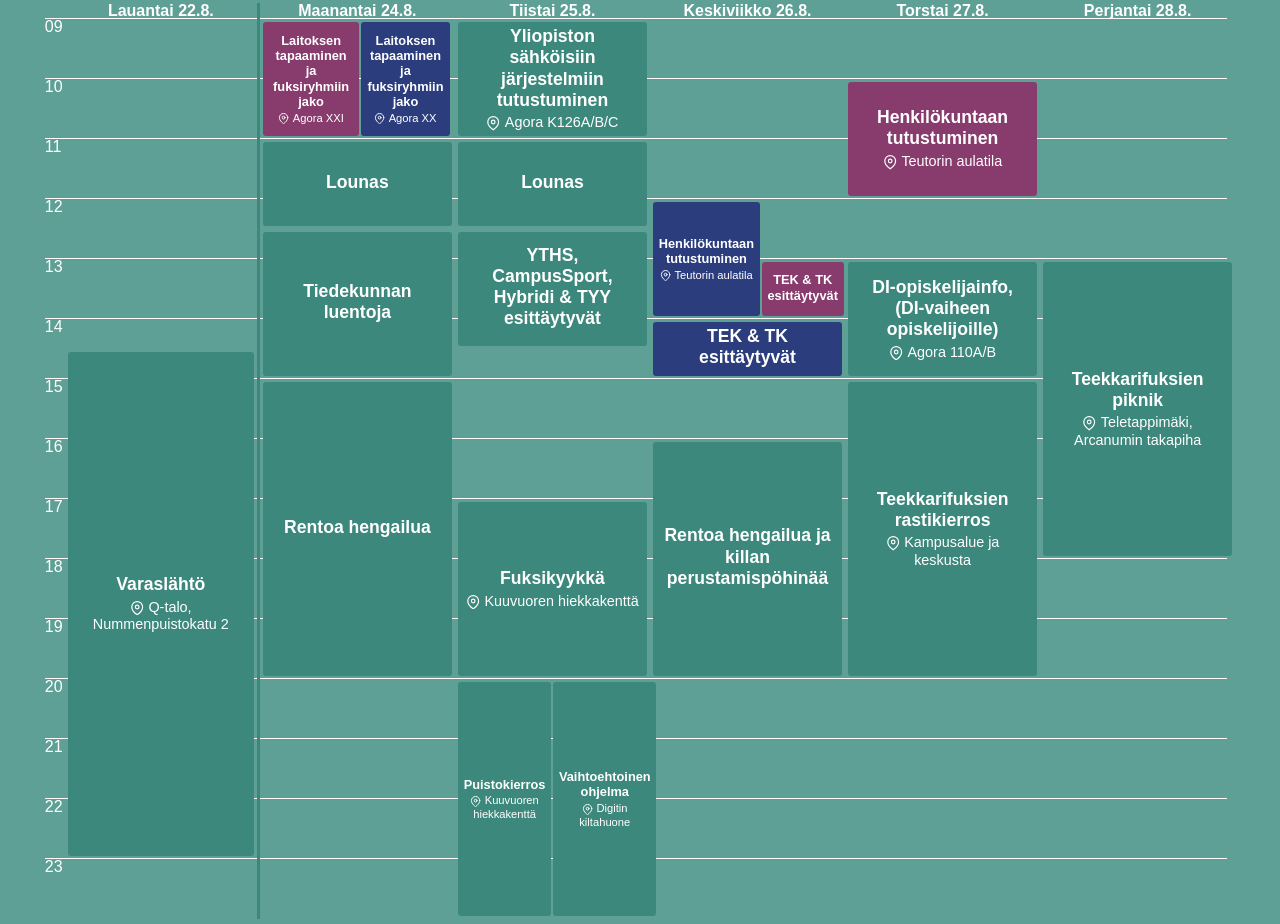
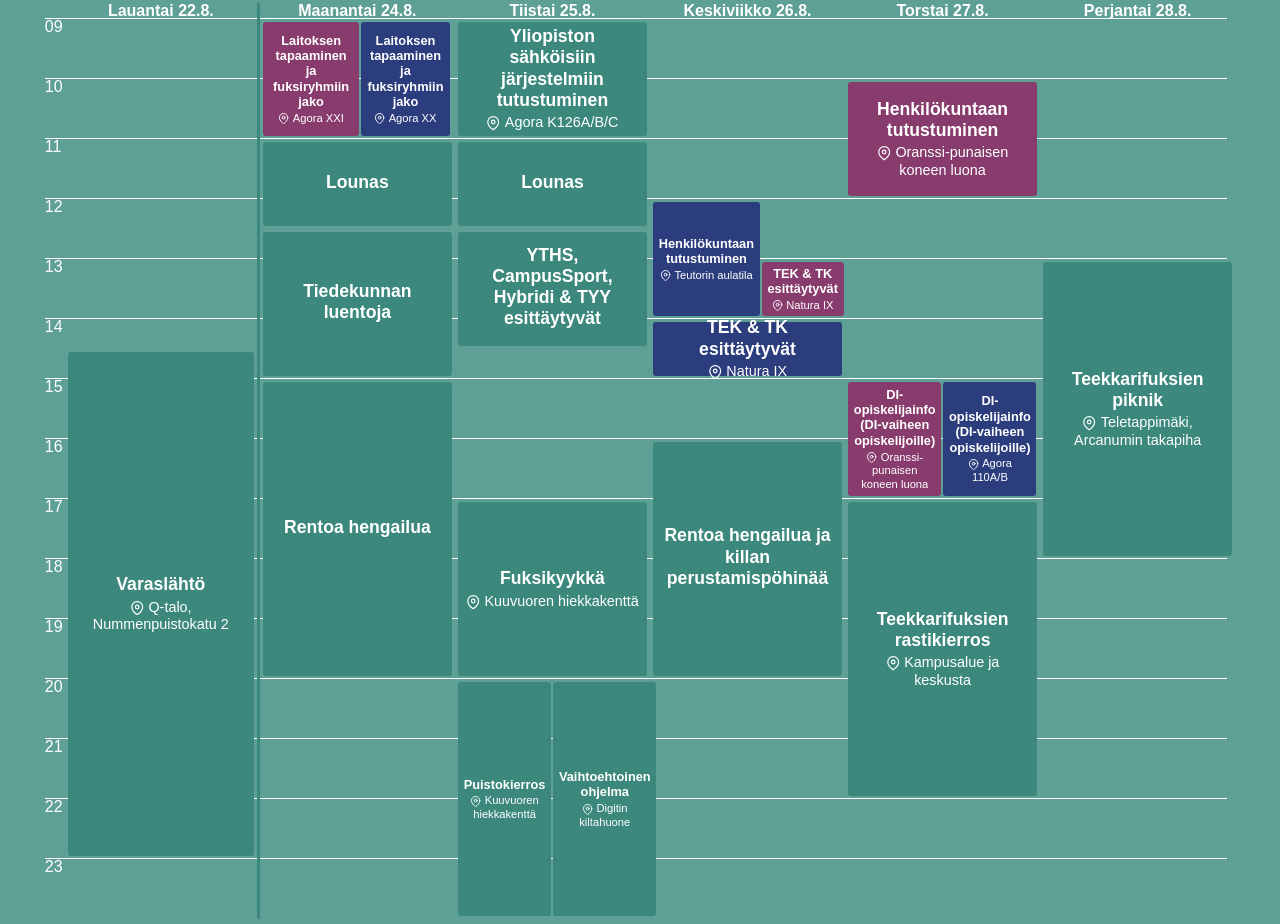
Before and after one commit to DigitKoodit/komateekkarit.fi, a Gatsby site: page / in a window 1280 px wide. Shown: the part 777-1701 px from the top of the page. Built offline with nearby package versions, Linux system fonts and the light colour scheme; Gatsby itself is replaced by a stand-in of ours.

Commit message:
Update happenings.

```diff
--- a/src/components/happenings/happenings.js
+++ b/src/components/happenings/happenings.js
@@ -86,12 +86,14 @@
       height: 8,
       secondary: {
         name: 'TEK & TK esittäytyvät',
+        place: 'Natura IX',
         time: '13:00 - 14:00',
         exclusiveTo: kone,
         offset: 4,
       }
     }, {
       name: 'TEK & TK esittäytyvät',
+      place: 'Natura IX',
       time: '14:00 - 15:00',
       exclusiveTo: materiaali,
       height: 4,
@@ -106,16 +108,23 @@
     events: [{
       name: 'Henkilökuntaan tutustuminen',
       time: '10:00 - 12:00',
-      place: 'Teutorin aulatila',
+      place: 'Oranssi-punaisen koneen luona',
       offset: 4,
       height: 8,
       exclusiveTo: kone
     }, {
-      name: 'DI-opiskelijainfo, (DI-vaiheen opiskelijoille)',
-      place: 'Agora 110A/B',
+      name: 'DI-opiskelijainfo (DI-vaiheen opiskelijoille)',
+      place: 'Oranssi-punaisen koneen luona',
       time: '15:00 - 17:00',
-      offset: 4,
-      height: 8
+      offset: 12,
+      height: 8,
+      exclusiveTo: kone,
+      secondary: {
+        name: 'DI-opiskelijainfo (DI-vaiheen opiskelijoille)',
+        place: 'Agora 110A/B',
+        time: '15:00 - 17:00',
+        exclusiveTo: materiaali,
+      }
     }, {
       name: 'Teekkarifuksien rastikierros',
       place: 'Kampusalue ja keskusta',
```
